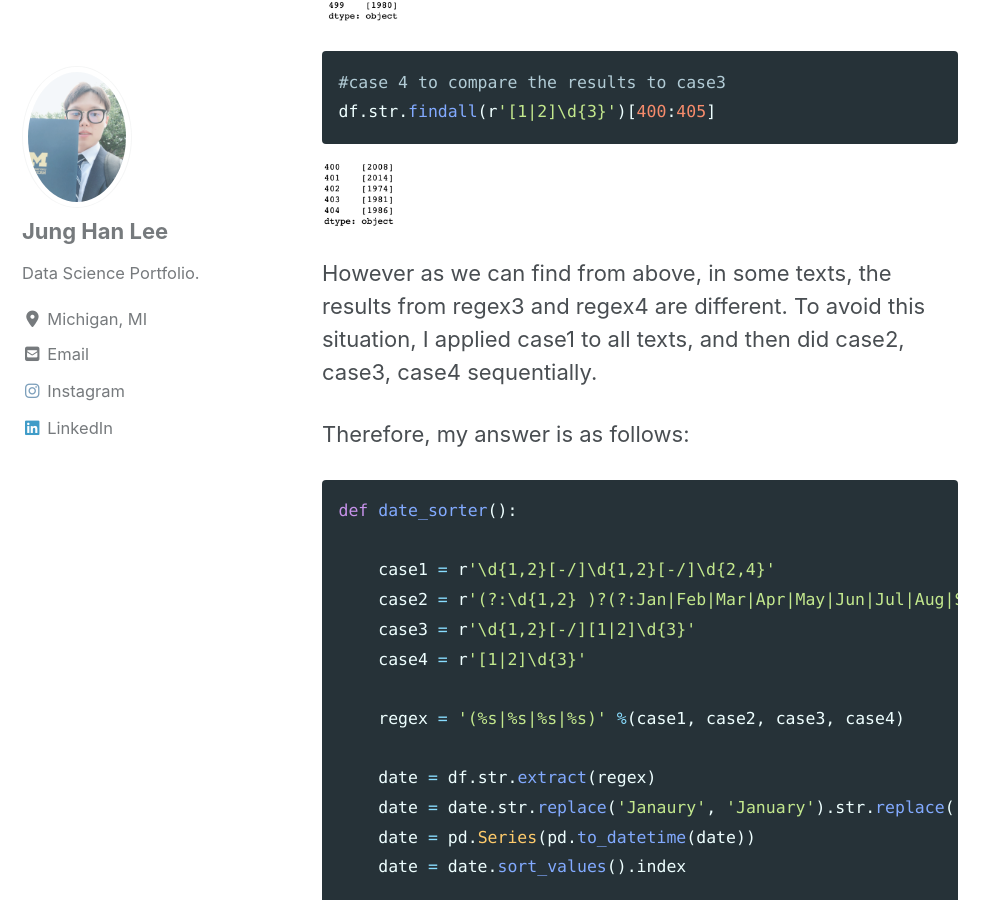
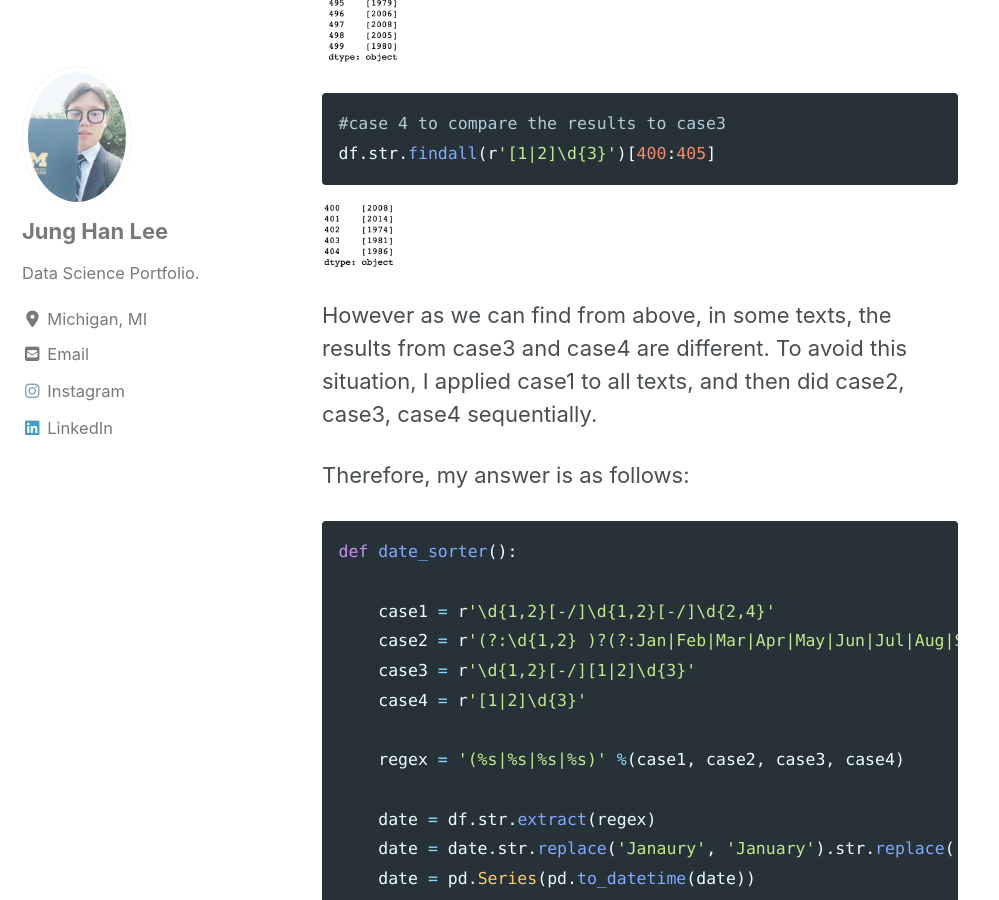
Before and after one commit to jung-han-lee/jung-han-lee.github.io, a Jekyll site: the page built from _posts/2020-04-17-textmining1.md, in a window 1280 px wide and 900 px high, scrolled down 3321 px. Shown: the whole window, without its empty margins (0-999 px from the left). Built offline with Jekyll 4.4.1, drawn with Linux system fonts in a browser that asks for light colours; cached includes are drawn as plain includes; nearby versions of some CDN libraries; some of the changed text lies outside the part shown.

Commit message:
new github

````diff
--- a/_posts/2020-04-17-textmining1.md
+++ b/_posts/2020-04-17-textmining1.md
@@ -118,7 +118,7 @@
 
 <img src="{{ site.url }}{{ site.baseurl }}/images/tm/s5.png" alt="">
 
-However as we can find from above, in some texts, the results from regex3 and regex4 are different. To avoid this situation, I applied case1 to all texts, and then did case2, case3, case4 sequentially.
+However as we can find from above, in some texts, the results from case3 and case4 are different. To avoid this situation, I applied case1 to all texts, and then did case2, case3, case4 sequentially.
 
 Therefore, my answer is as follows:
 ```python
````
Also changed, not shown: other parts of _posts/2020-04-17-textmining1.md (+1 -1 lines).
